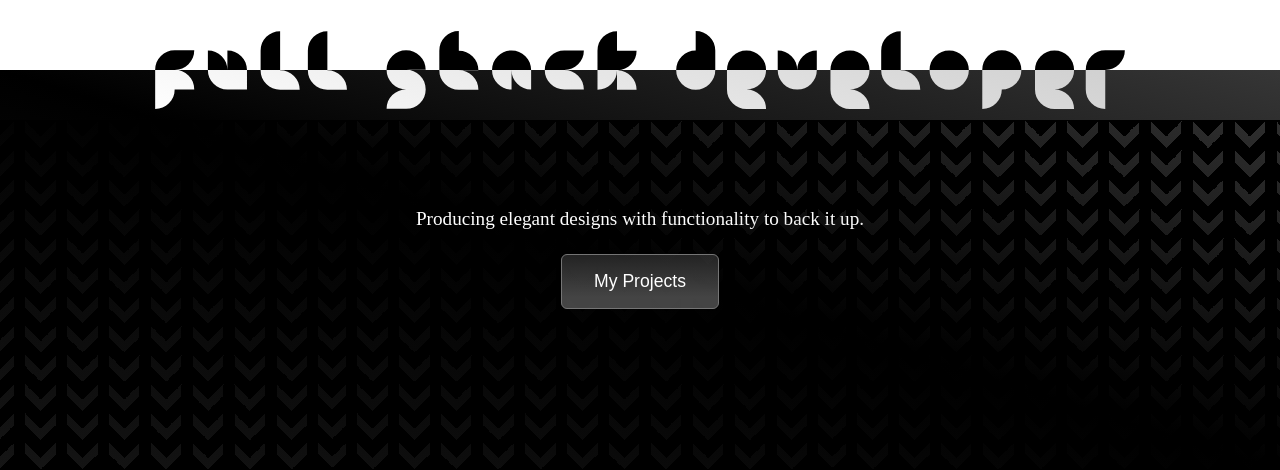
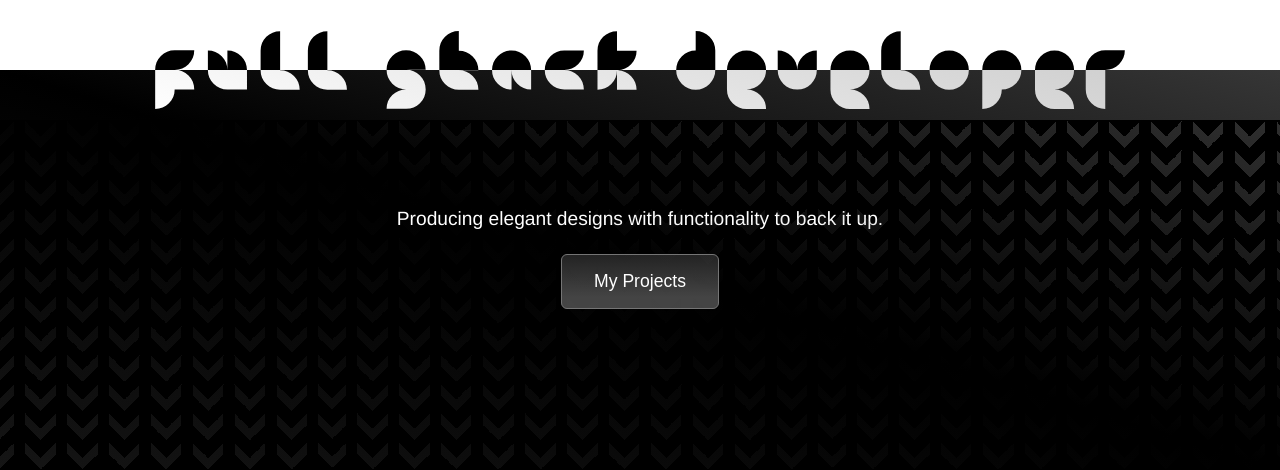
Before and after one commit to shenry45/Dev-Portfolio, a React (Create React App) app: page / in a window 1280 px wide. Shown: the part 330-800 px from the top of the page. Built offline with nearby package versions, Linux system fonts and the light colour scheme; a web font is replaced by a local one.

Commit message:
default fonts for HTML text tags

```diff
--- a/src/scss/style.scss
+++ b/src/scss/style.scss
@@ -8,6 +8,10 @@ $tablet: 800px;
 
 html {
     height: 100vh;
+}
+
+body, div, input, form, textarea, li, h1, h2, h3, h4, h5, h6, p, aside, label, span, a {
+    font-family: Helvetica, Arial, sans-serif;
 }
 
 p {
```
